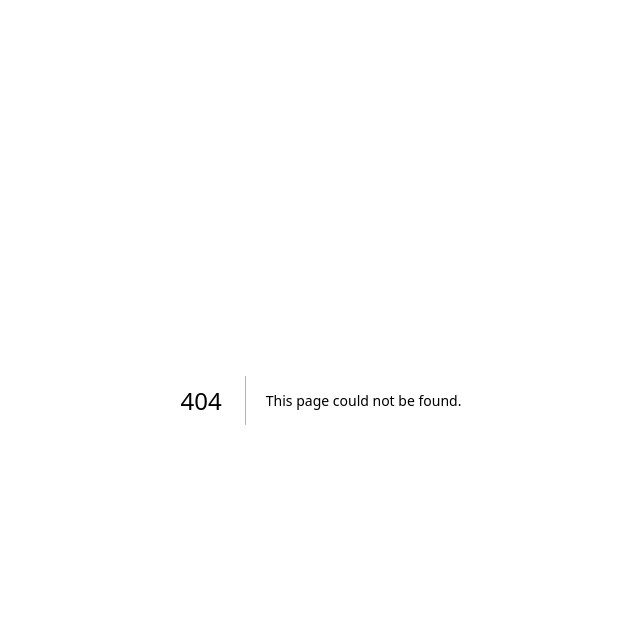
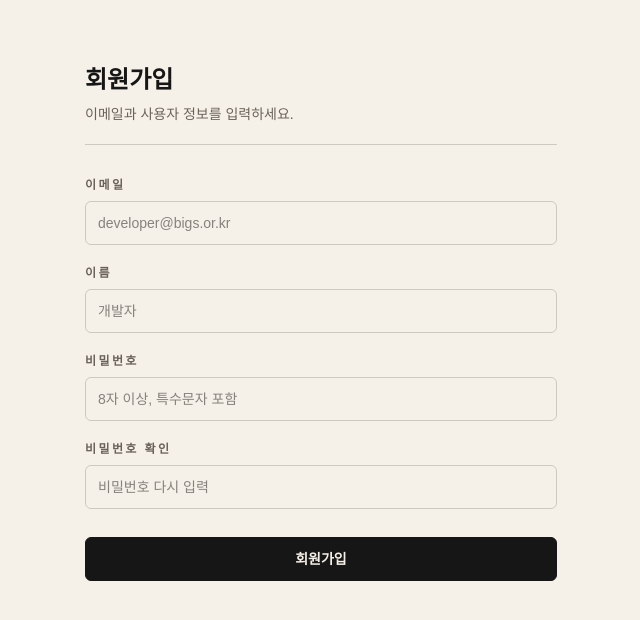
Before and after one commit to kss761036/bix, a Next.js app: page /auth/signup in a window 1280 px wide. Before the commit this address had no page. Shown: the top 620 px of the page, without its empty margins (319-959 px from the left). Built offline with nearby package versions, Linux system fonts and the light colour scheme.

Commit message:
feat: 로그인/회원가입 페이지 추가

```diff
--- /dev/null
+++ b/app/auth/signin/page.tsx
@@ -0,0 +1,47 @@
+export default function SignInPage() {
+  return (
+    <div className="min-h-screen bg-[#f6f1e8] text-[#161616]">
+      <main className="mx-auto flex w-full max-w-lg flex-col gap-8 px-5 pb-20 pt-16">
+        <header className="border-b border-[#2f2a24]/20 pb-5">
+          <h1 className="text-2xl font-semibold">로그인</h1>
+          <p className="mt-2 text-sm text-[#6a6258]">
+            이메일과 비밀번호로 로그인합니다.
+          </p>
+        </header>
+
+        <form className="flex flex-col gap-5">
+          <label className="flex flex-col gap-2 text-sm">
+            <span className="text-xs font-semibold uppercase tracking-[0.2em] text-[#6a6258]">
+              이메일
+            </span>
+            <input
+              type="email"
+              name="username"
+              placeholder="example@bigs.or.kr"
+              className="h-11 rounded-md border border-[#2f2a24]/20 bg-transparent px-3 text-sm focus:outline-none focus:ring-2 focus:ring-[#161616]/40"
+            />
+          </label>
+
+          <label className="flex flex-col gap-2 text-sm">
+            <span className="text-xs font-semibold uppercase tracking-[0.2em] text-[#6a6258]">
+              비밀번호
+            </span>
+            <input
+              type="password"
+              name="password"
+              placeholder="••••••••"
+              className="h-11 rounded-md border border-[#2f2a24]/20 bg-transparent px-3 text-sm focus:outline-none focus:ring-2 focus:ring-[#161616]/40"
+            />
+          </label>
+
+          <button
+            type="submit"
+            className="mt-2 h-11 rounded-md border border-[#161616] bg-[#161616] text-sm font-semibold text-[#f6f1e8]"
+          >
+            로그인
+          </button>
+        </form>
+      </main>
+    </div>
+  );
+}
--- /dev/null
+++ b/app/auth/signup/page.tsx
@@ -0,0 +1,71 @@
+export default function SignUpPage() {
+  return (
+    <div className="min-h-screen bg-[#f6f1e8] text-[#161616]">
+      <main className="mx-auto flex w-full max-w-lg flex-col gap-8 px-5 pb-20 pt-16">
+        <header className="border-b border-[#2f2a24]/20 pb-5">
+          <h1 className="text-2xl font-semibold">회원가입</h1>
+          <p className="mt-2 text-sm text-[#6a6258]">
+            이메일과 사용자 정보를 입력하세요.
+          </p>
+        </header>
+
+        <form className="flex flex-col gap-5">
+          <label className="flex flex-col gap-2 text-sm">
+            <span className="text-xs font-semibold uppercase tracking-[0.2em] text-[#6a6258]">
+              이메일
+            </span>
+            <input
+              type="email"
+              name="username"
+              placeholder="developer@bigs.or.kr"
+              className="h-11 rounded-md border border-[#2f2a24]/20 bg-transparent px-3 text-sm focus:outline-none focus:ring-2 focus:ring-[#161616]/40"
+            />
+          </label>
+
+          <label className="flex flex-col gap-2 text-sm">
+            <span className="text-xs font-semibold uppercase tracking-[0.2em] text-[#6a6258]">
+              이름
+            </span>
+            <input
+              type="text"
+              name="name"
+              placeholder="개발자"
+              className="h-11 rounded-md border border-[#2f2a24]/20 bg-transparent px-3 text-sm focus:outline-none focus:ring-2 focus:ring-[#161616]/40"
+            />
+          </label>
+
+          <label className="flex flex-col gap-2 text-sm">
+            <span className="text-xs font-semibold uppercase tracking-[0.2em] text-[#6a6258]">
+              비밀번호
+            </span>
+            <input
+              type="password"
+              name="password"
+              placeholder="8자 이상, 특수문자 포함"
+              className="h-11 rounded-md border border-[#2f2a24]/20 bg-transparent px-3 text-sm focus:outline-none focus:ring-2 focus:ring-[#161616]/40"
+            />
+          </label>
+
+          <label className="flex flex-col gap-2 text-sm">
+            <span className="text-xs font-semibold uppercase tracking-[0.2em] text-[#6a6258]">
+              비밀번호 확인
+            </span>
+            <input
+              type="password"
+              name="confirmPassword"
+              placeholder="비밀번호 다시 입력"
+              className="h-11 rounded-md border border-[#2f2a24]/20 bg-transparent px-3 text-sm focus:outline-none focus:ring-2 focus:ring-[#161616]/40"
+            />
+          </label>
+
+          <button
+            type="submit"
+            className="mt-2 h-11 rounded-md border border-[#161616] bg-[#161616] text-sm font-semibold text-[#f6f1e8]"
+          >
+            회원가입
+          </button>
+        </form>
+      </main>
+    </div>
+  );
+}
```
